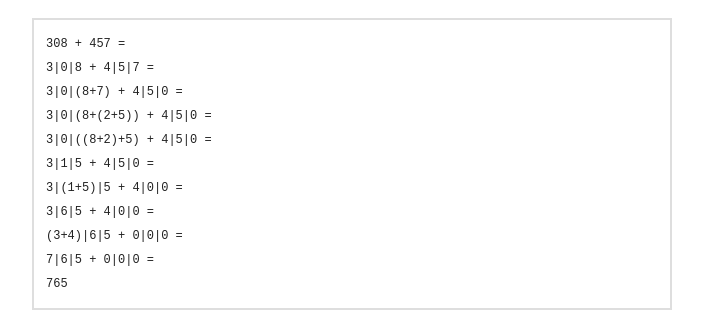
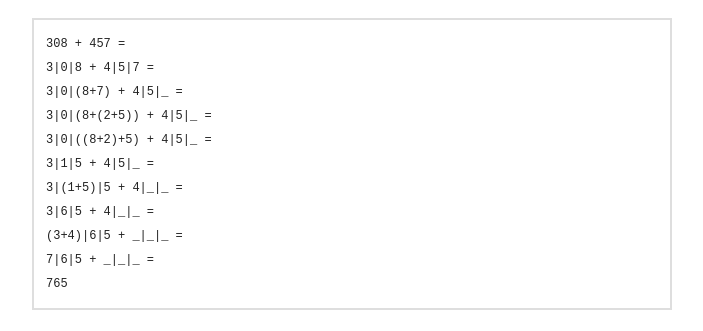
Before and after one commit to corani/corani.github.io, a Jekyll site: the page built from _posts/2014-09-09-common-core-math.md, in a window 1280 px wide and 900 px high, scrolled down 2438 px. Shown: the part 223-554 px from the top of the window, without its empty margins (318-1021 px from the left). Built offline with Jekyll 4.4.1, drawn with Linux system fonts in a browser that asks for light colours; nearby versions of some CDN libraries; comment, search, counter and statistics services are not loaded.

Commit message:
New Post: Common Core

```diff
--- a/_posts/2014-09-09-common-core-math.md
+++ b/_posts/2014-09-09-common-core-math.md
@@ -49,14 +49,14 @@
 {% raw %}
     308 + 457 =
     3|0|8 + 4|5|7 =
-    3|0|(8+7) + 4|5|0 =
-    3|0|(8+(2+5)) + 4|5|0 =
-    3|0|((8+2)+5) + 4|5|0 =
-    3|1|5 + 4|5|0 =
-    3|(1+5)|5 + 4|0|0 =
-    3|6|5 + 4|0|0 =
-    (3+4)|6|5 + 0|0|0 =
-    7|6|5 + 0|0|0 =
+    3|0|(8+7) + 4|5|_ =
+    3|0|(8+(2+5)) + 4|5|_ =
+    3|0|((8+2)+5) + 4|5|_ =
+    3|1|5 + 4|5|_ =
+    3|(1+5)|5 + 4|_|_ =
+    3|6|5 + 4|_|_ =
+    (3+4)|6|5 + _|_|_ =
+    7|6|5 + _|_|_ =
     765
 {% endraw %}
 
```
